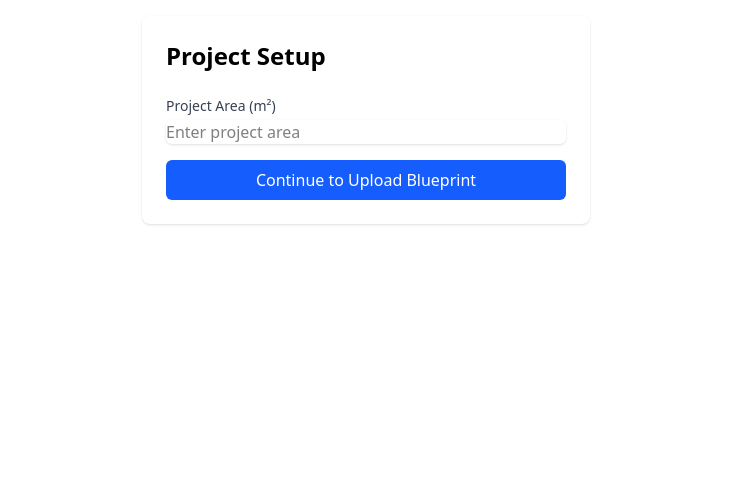
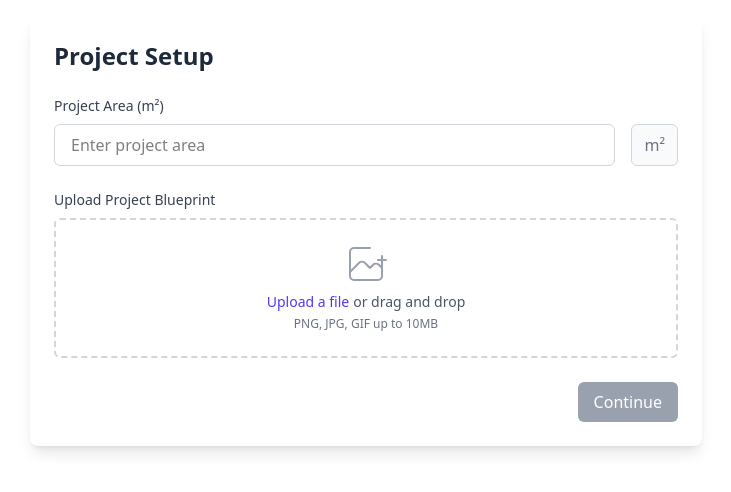
Before and after one commit to q1p1/Anchors, a React (Vite) app: page / in a window 1280 px wide. Shown: the top 492 px of the page, without its empty margins (274-1005 px from the left). Built offline with nearby package versions, Linux system fonts and the light colour scheme.

Commit message:
Improve the shape and arrangement of buttons

```diff
--- a/src/components/FileViewer/index.tsx
+++ b/src/components/FileViewer/index.tsx
@@ -1,10 +1,8 @@
 import React, { useState, useRef } from "react";
-import ProjectSetup from "./ProjectSetup";
-import FileInput from "./FileInput";
 import SelectionZone from "./SelectionZone";
 import { Anchor } from "../../types";
 import ZoneNameDialog from "./ZoneNameDialog";
-const ANCHOR_DIAMETER = 5; // meters
+const ANCHOR_DIAMETER = 0.05; // meters
 
 const FileViewer = () => {
   const [projectArea, setProjectArea] = useState<number>(0);
@@ -31,11 +29,6 @@ const FileViewer = () => {
     width: number;
     height: number;
   } | null>(null);
-
-  const handleProjectSetup = (area: number) => {
-    setProjectArea(area);
-    setIsProjectSetup(true);
-  };
 
   const handleFileUpload = (event: React.ChangeEvent<HTMLInputElement>) => {
     const file = event.target.files?.[0];
@@ -191,21 +184,98 @@ const FileViewer = () => {
 
   return (
     <div className="p-4 space-y-4">
-      {!isProjectSetup ? (
-        // Project Setup Phase
-        <ProjectSetup onProjectSetup={handleProjectSetup} />
-      ) : !fileUrl ? (
-        // File Upload Phase
-        <div className="space-y-4">
-          <div className="bg-white p-4 rounded-lg shadow">
-            <h2 className="text-xl font-semibold mb-4">
-              Project Area: {projectArea} m²
+      {!isProjectSetup || !fileUrl ? (
+        // Project Setup and File Upload Combined Phase
+        <div className="bg-white p-6 rounded-lg shadow-lg max-w-2xl mx-auto">
+          <h2 className="text-2xl font-bold text-gray-800 mb-6">
+            Project Setup
           </h2>
-            <div className="space-y-2">
-              <label className="block text-sm font-medium text-gray-700">
+          <div className="space-y-6">
+            {/* Project Area Input */}
+            <div>
+              <label className="block text-sm font-medium text-gray-700 mb-2">
+                Project Area (m²)
+              </label>
+              <div className="flex gap-4">
+                <input
+                  type="number"
+                  min="1"
+                  value={projectArea || ""}
+                  onChange={(e) => setProjectArea(Number(e.target.value))}
+                  className="flex-1 px-4 py-2 border border-gray-300 rounded-md focus:ring-2 focus:ring-indigo-500 focus:border-indigo-500"
+                  placeholder="Enter project area"
+                />
+                <span className="inline-flex items-center px-3 py-2 border border-gray-300 rounded-md bg-gray-50 text-gray-500">
+                  m²
+                </span>
+              </div>
+            </div>
+
+            {/* Blueprint Upload */}
+            <div>
+              <label className="block text-sm font-medium text-gray-700 mb-2">
                 Upload Project Blueprint
               </label>
-              <FileInput onFileUpload={handleFileUpload} />
+              <div className="mt-1 flex justify-center px-6 pt-5 pb-6 border-2 border-gray-300 border-dashed rounded-md hover:border-indigo-500 transition-colors">
+                <div className="space-y-1 text-center">
+                  <svg
+                    className="mx-auto h-12 w-12 text-gray-400"
+                    stroke="currentColor"
+                    fill="none"
+                    viewBox="0 0 48 48"
+                  >
+                    <path
+                      d="M28 8H12a4 4 0 00-4 4v20m32-12v8m0 0v8a4 4 0 01-4 4H12a4 4 0 01-4-4v-4m32-4l-3.172-3.172a4 4 0 00-5.656 0L28 28M8 32l9.172-9.172a4 4 0 015.656 0L28 28m0 0l4-4m4-4h8m-4-4v8m-12 4h.02"
+                      strokeWidth={2}
+                      strokeLinecap="round"
+                      strokeLinejoin="round"
+                    />
+                  </svg>
+                  <div className="flex text-sm text-gray-600">
+                    <label className="relative cursor-pointer bg-white rounded-md font-medium text-indigo-600 hover:text-indigo-500">
+                      <span>Upload a file</span>
+                      <input
+                        type="file"
+                        className="sr-only"
+                        accept="image/*"
+                        onChange={handleFileUpload}
+                      />
+                    </label>
+                    <p className="pl-1">or drag and drop</p>
+                  </div>
+                  <p className="text-xs text-gray-500">
+                    PNG, JPG, GIF up to 10MB
+                  </p>
+                </div>
+              </div>
+            </div>
+
+            {/* Preview and Status */}
+            <div className="flex items-center justify-between">
+              <div className="flex items-center space-x-2">
+                {projectArea > 0 && (
+                  <div className="text-sm text-gray-600">
+                    Area: {projectArea} m²
+                  </div>
+                )}
+                {fileUrl && (
+                  <div className="text-sm text-gray-600">
+                    • Blueprint uploaded
+                  </div>
+                )}
+              </div>
+              <button
+                onClick={() => setIsProjectSetup(true)}
+                disabled={!projectArea || !fileUrl}
+                className={`px-4 py-2 rounded-md text-white transition-colors
+                  ${
+                    projectArea && fileUrl
+                      ? "bg-indigo-600 hover:bg-indigo-700"
+                      : "bg-gray-400 cursor-not-allowed"
+                  }`}
+              >
+                Continue
+              </button>
             </div>
           </div>
         </div>
@@ -217,42 +287,125 @@ const FileViewer = () => {
               <h2 className="text-xl font-semibold">
                 Project Area: {projectArea} m²
               </h2>
-              <div className="space-x-4">
+              <div className="flex items-center gap-3">
+                <div className="flex items-center gap-2">
                   <button
                     onClick={handleStartDrawingZone}
-                  className="px-4 py-2 bg-green-600 text-white rounded-md hover:bg-green-700 transition-colors"
+                    className="px-4 py-2 bg-indigo-600 text-white rounded-md hover:bg-indigo-700 transition-colors flex items-center gap-2"
                   >
-                  Add Distribution Zone
+                    <svg
+                      className="w-5 h-5"
+                      fill="none"
+                      stroke="currentColor"
+                      viewBox="0 0 24 24"
+                    >
+                      <path
+                        strokeLinecap="round"
+                        strokeLinejoin="round"
+                        strokeWidth={2}
+                        d="M12 4v16m8-8H4"
+                      />
+                    </svg>
+                    Add Zone
                   </button>
+
                   <button
                     onClick={() => setShowZones(!showZones)}
-                  className="px-4 py-2 bg-yellow-600 text-white rounded-md hover:bg-yellow-700 transition-colors"
+                    className={`px-4 py-2 text-white rounded-md transition-colors flex items-center gap-2
+                      ${showZones ? "bg-indigo-600 hover:bg-indigo-700" : "bg-gray-500 hover:bg-gray-600"}`}
                   >
-                  {showZones ? "Hide" : "Show"} Zones
+                    <svg
+                      className="w-5 h-5"
+                      fill="none"
+                      stroke="currentColor"
+                      viewBox="0 0 24 24"
+                    >
+                      <path
+                        strokeLinecap="round"
+                        strokeLinejoin="round"
+                        strokeWidth={2}
+                        d="M15 12a3 3 0 11-6 0 3 3 0 016 0z"
+                      />
+                      <path
+                        strokeLinecap="round"
+                        strokeLinejoin="round"
+                        strokeWidth={2}
+                        d="M2.458 12C3.732 7.943 7.523 5 12 5c4.478 0 8.268 2.943 9.542 7-1.274 4.057-5.064 7-9.542 7-4.477 0-8.268-2.943-9.542-7z"
+                      />
+                    </svg>
+                    {showZones ? "Hide Zones" : "Show Zones"}
                   </button>
+                </div>
+
+                <div className="h-8 w-px bg-gray-300"></div>
+
+                <div className="flex items-center gap-2">
                   <button
                     onClick={handleDistribute}
                     disabled={distributionZones.length === 0}
-                  className={`px-4 py-2 text-white rounded-md transition-colors ${
+                    className={`px-4 py-2 text-white rounded-md transition-colors flex items-center gap-2
+                      ${
                         distributionZones.length > 0
-                      ? "bg-blue-600 hover:bg-blue-700"
+                          ? "bg-indigo-600 hover:bg-indigo-700"
                           : "bg-gray-400 cursor-not-allowed"
                       }`}
                   >
+                    <svg
+                      className="w-5 h-5"
+                      fill="none"
+                      stroke="currentColor"
+                      viewBox="0 0 24 24"
+                    >
+                      <path
+                        strokeLinecap="round"
+                        strokeLinejoin="round"
+                        strokeWidth={2}
+                        d="M19 9l-7 7-7-7"
+                      />
+                    </svg>
                     Distribute Anchors
                   </button>
+
                   {anchors.length > 0 && (
                     <button
                       onClick={handleAddAnchors}
-                    className="px-4 py-2 bg-purple-600 text-white rounded-md hover:bg-purple-700 transition-colors"
+                      className="px-4 py-2 bg-indigo-600 text-white rounded-md hover:bg-indigo-700 transition-colors flex items-center gap-2"
                     >
-                    Add More Anchors (+5)
+                      <svg
+                        className="w-5 h-5"
+                        fill="none"
+                        stroke="currentColor"
+                        viewBox="0 0 24 24"
+                      >
+                        <path
+                          strokeLinecap="round"
+                          strokeLinejoin="round"
+                          strokeWidth={2}
+                          d="M12 6v6m0 0v6m0-6h6m-6 0H6"
+                        />
+                      </svg>
+                      Add More (+5)
                     </button>
                   )}
+                </div>
+
                 {anchors.length > 0 && (
-                  <span className="text-gray-600">
-                    Total Anchors: {anchors.length}
-                  </span>
+                  <div className="px-4 py-2 bg-gray-100 rounded-md text-gray-700 flex items-center gap-2">
+                    <svg
+                      className="w-5 h-5"
+                      fill="none"
+                      stroke="currentColor"
+                      viewBox="0 0 24 24"
+                    >
+                      <path
+                        strokeLinecap="round"
+                        strokeLinejoin="round"
+                        strokeWidth={2}
+                        d="M7 20l4-16m2 16l4-16M6 9h14M4 15h14"
+                      />
+                    </svg>
+                    <span>Anchors: {anchors.length}</span>
+                  </div>
                 )}
               </div>
             </div>
```
Lines whose indentation alone changed are shown as unchanged.
